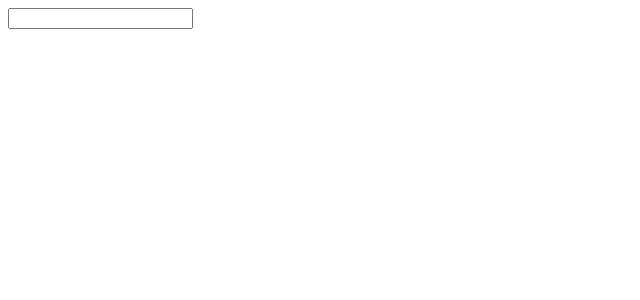
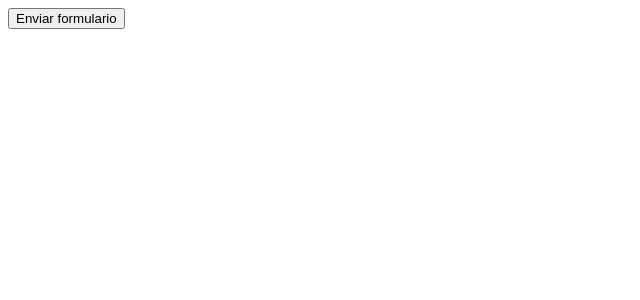
Before and after one commit to ITSimaoAbel/VueJs-course, a Vue app: page / in a window 1280 px wide. Shown: the top 300 px of the page, without its empty margins (0-640 px from the left). Built offline with nearby package versions, Linux system fonts and the light colour scheme.

Commit message:
Create evento de submissao

```diff
--- a/src/App.vue
+++ b/src/App.vue
@@ -8,12 +8,13 @@
   //import Exemplo05 from './components/Exemplo05Model.vue';
   //import Exemplo06 from './components/Exemplo06Classe.vue';
   //import Exemplo07 from './components/Exemplo07Clique.vue';
-  import Exemplo08 from './components/Exemplo08Teclado.vue';
+  //import Exemplo08 from './components/Exemplo08Teclado.vue';
+  import Exemplo09 from './components/Exemplo09Enviar.vue';
 
 
 </script>
 
 <!-- HTML -->
  <template>
-    <Exemplo08></Exemplo08>
+    <Exemplo09></Exemplo09>
  </template>
--- a/src/components/Exemplo09Enviar.vue
+++ b/src/components/Exemplo09Enviar.vue
@@ -0,0 +1,16 @@
+<!-- SCRIPT -->
+<script setup>
+
+    //Funcao para validar formulario
+    function validarFormulario(){
+        alert("formulário enviado com sucesso!");
+    }
+
+</script>
+
+<!-- HTML -->
+ <template>
+    <form @submit="validarFormulario">
+        <input type="submit" value="Enviar formulario">
+    </form>
+ </template>
```
